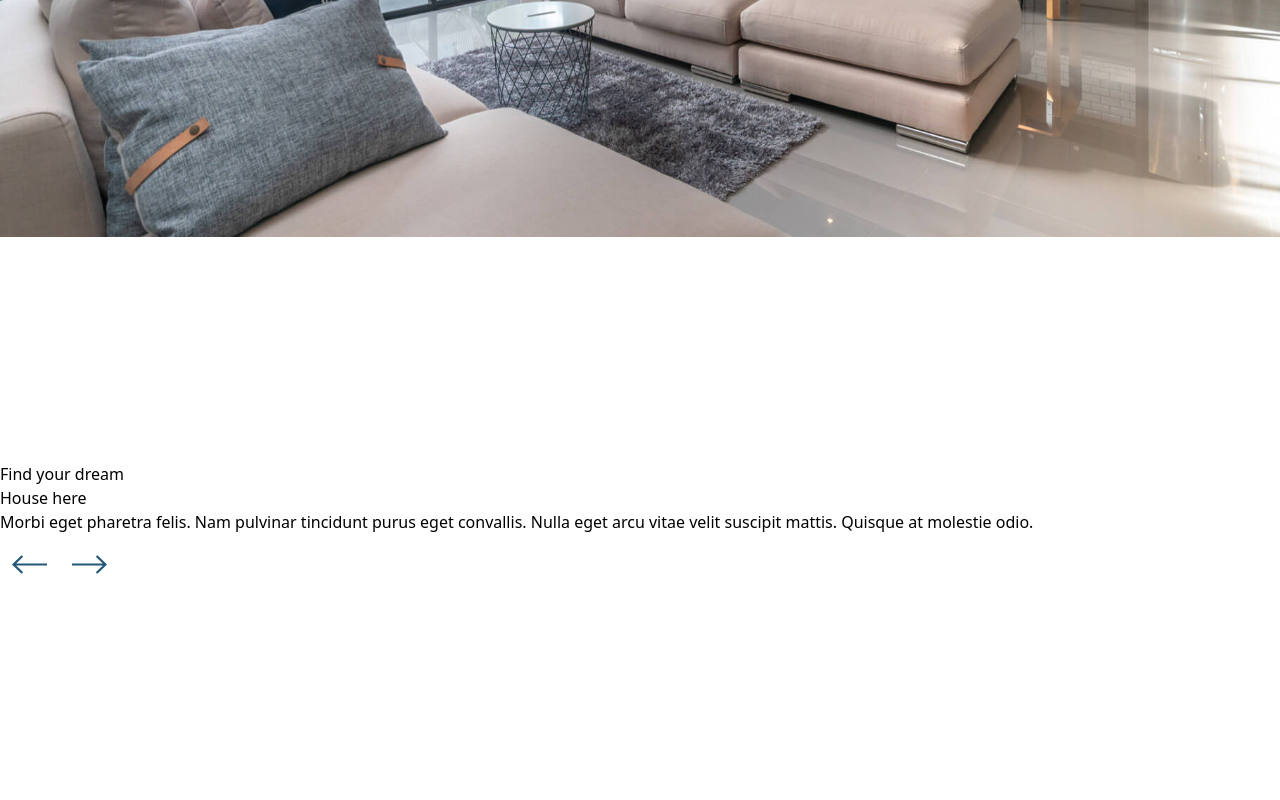
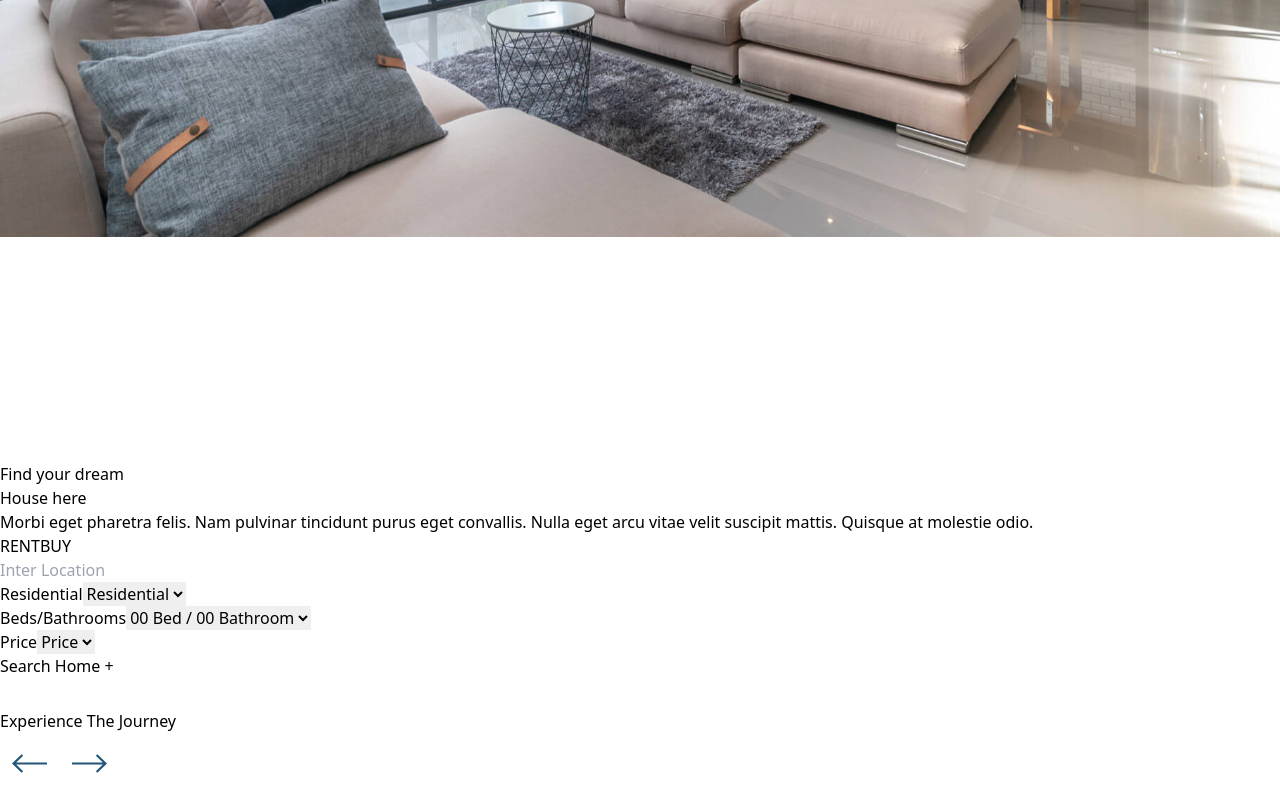
Before and after one commit to shincyshnz/aqar-market, a Next.js app: page / in a window 1280 px wide. Shown: the part 3120-3920 px from the top of the page. Before the commit the page ends 3721 px from the top, so only its background shows below. Built offline with nearby package versions, Linux system fonts and the light colour scheme.

Commit message:
banner updtaed

```diff
--- a/src/app/globals.css
+++ b/src/app/globals.css
@@ -20,7 +20,8 @@
   .btn {
     padding-inline: 10px;
     padding-block: 8px;
-    font-size: 16px;
+    /* font-size: 16px; */
+    font-weight: 600;
     height: 40px;
     min-width: 125px;
     border-radius: 10px;
--- a/src/components/Filter.jsx
+++ b/src/components/Filter.jsx
@@ -88,18 +88,18 @@ const Filter = () => {
     //   </div>
     // </div>
 
-    <div className="flex flex-col justify-center mx-auto px-4 py-5 sm:px-6 lg:px-8 max-w-screen-md font-light">
+    <div className="flex h-full flex-col mx-auto px-1 py-5 lg:px-8 max-w-screen-md font-light">
       {/* Heading */}
-      <div className="flex-1 w-full relative mt-10 lg:mt-20">
+      <div className="w-full relative mt-10 lg:mt-20">
 
-        <div className="max-w-[900px] relative text-center text-white text-2xl md:text-4xl lg:text-7xl leading-none font-extrabold tracking-wider">
-        <div className="absolute max-w-[225px] p-3 left-20 lg:-left-14 lg:-top-20 -top-5">
-          <img src="/circle.svg" alt="dotted-circle" className="object-contain w-1/3 lg:w-full lg:max-w-[225px]"/>
+        <div className="max-w-[900px] font-poppins relative text-center text-white">
+          <div className="absolute max-w-[225px] p-3 left-20 lg:-left-14 lg:-top-20 -top-5">
+            <img src="/circle.svg" alt="dotted-circle" className="object-contain w-1/3 lg:w-full lg:max-w-[225px]" />
           </div>
-          <h1>Find your dream</h1>
-          <h1 className="ml-9">House here</h1>
+          <h1 className="text-4xl lg:text-[82px] font-[800]">Find your dream</h1>
+          <h1 className="ml-9 text-4xl lg:text-[82px] font-[800] lg:mt-10">House here</h1>
         </div>
-        <div className="mt-2 text-center font-openSans text-white text-[8px] md:text-lg font-extralight tracking-wide leading-loose">
+        <div className="mt-4 text-center font-openSans text-white md:text-lg font-light tracking-wide leading-loose">
           <p>
             Morbi eget pharetra felis. Nam pulvinar tincidunt purus eget
             convallis. Nulla eget arcu vitae velit suscipit mattis. Quisque at
@@ -109,40 +109,41 @@ const Filter = () => {
       </div>
 
       {/* Filter */}
-      {/* <div className="flex-1 bg-black w-full">
-        <div className="flex flex-col justify-center p-5 mx-auto max-h-[335px] max-w-[723px] bg-primary-blue bg-opacity-80 rounded-[55px] border-4 border-white font-poppins tracking-wide">
-          <div className="flex justify-center p-3 gap-4 md:gap-8 mb-4">
-            <button className="btn text-white bg-secondary-blue">RENT</button>
+      <div className="flex-1 mt-6 w-full">
+         <div className="flex flex-col justify-center px-5 py-2 h-auto lg:max-h-[335px] max-w-[723px] bg-primary-blue bg-opacity-80 rounded-[55px] border-2 border-white font-poppins tracking-wide">
+         {/* Rent-buy */}
+         <div className="flex justify-center  gap-4 md:gap-8 md:p-3 mb-4 text-xs lg:text-[16px]">
+            <button className="btn text-white bg-secondary-blue ">RENT</button>
             <button className="btn bg-white">BUY</button>
           </div>
-          <input
+           <input
             type="text"
             className="input w-full"
-            placeholder="Enter Location"
+            placeholder="Inter Location"
           />
 
-          <div className="grid grid-cols-1 sm:grid-cols-2 lg:grid-cols-3 gap-3 mt-4 text-sm">
-            <div className="flex flex-col items-center">
+          <div className="grid grid-cols-2 lg:grid-cols-3 gap-3 mt-4 text-sm">
+            <div className="flex flex-col justify-center">
               <label>Residential</label>
-              <select className="select mt-2">
+              <select className="select mt-2 w-full rounded-md p-2">
                 <option>Residential</option>
                 <option>Residential</option>
                 <option>Residential</option>
               </select>
             </div>
 
-            <div className="flex flex-col items-center">
+            <div className="flex flex-col justify-center">
               <label>Beds/Bathrooms</label>
-              <select className="select mt-2">
+              <select className="select mt-2 w-full rounded-md p-2">
                 <option>00 Bed / 00 Bathroom</option>
                 <option>00 Bed / 00 Bathroom</option>
                 <option>00 Bed / 00 Bathroom</option>
               </select>
             </div>
 
-            <div className="flex flex-col items-center">
+            <div className="flex flex-col justify-center">
               <label>Price</label>
-              <select className="select mt-2">
+              <select className="select mt-2 w-full rounded-md p-2">
                 <option>Price</option>
                 <option>Price</option>
                 <option>Price</option>
@@ -150,8 +151,8 @@ const Filter = () => {
             </div>
           </div>
 
-          <div className="flex justify-center mt-4">
-            <button className="btn text-white bg-secondary-blue">
+          <div className="flex justify-center mt-4 mb-2">
+            <button className="btn w-1/3 text-white text-xs lg:text-base bg-secondary-blue">
               Search Home +
             </button>
           </div>
@@ -159,13 +160,14 @@ const Filter = () => {
 
         <div className="flex justify-center mt-8">
           <Button
-            classname="p-3 border-1 border-white rounded-lg text-white"
+            classname="p-3 border-2 border-white rounded-lg text-white"
             text={"Experience The Journey"}
             icons={"play-icon.svg"}
             onClick={handleClick} // Make sure handleClick is defined
           />
         </div>
-      </div> */}
+
+      </div>
     </div>
   );
 };
```
